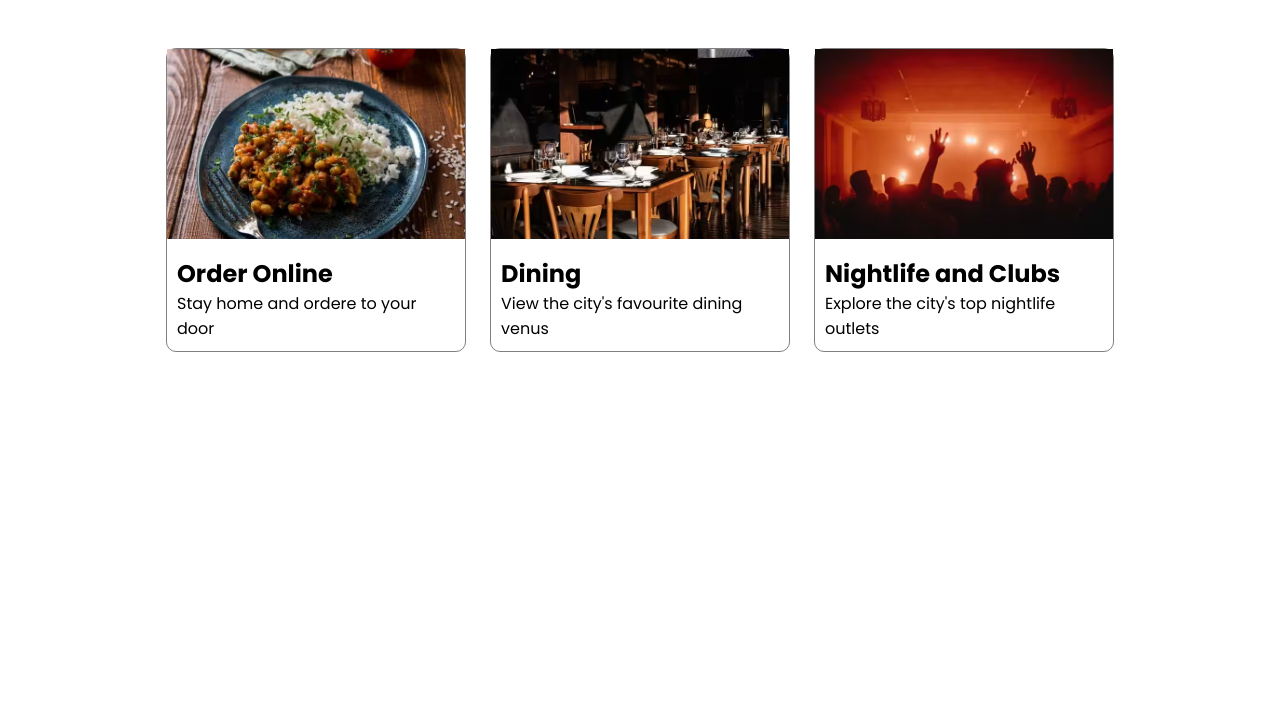
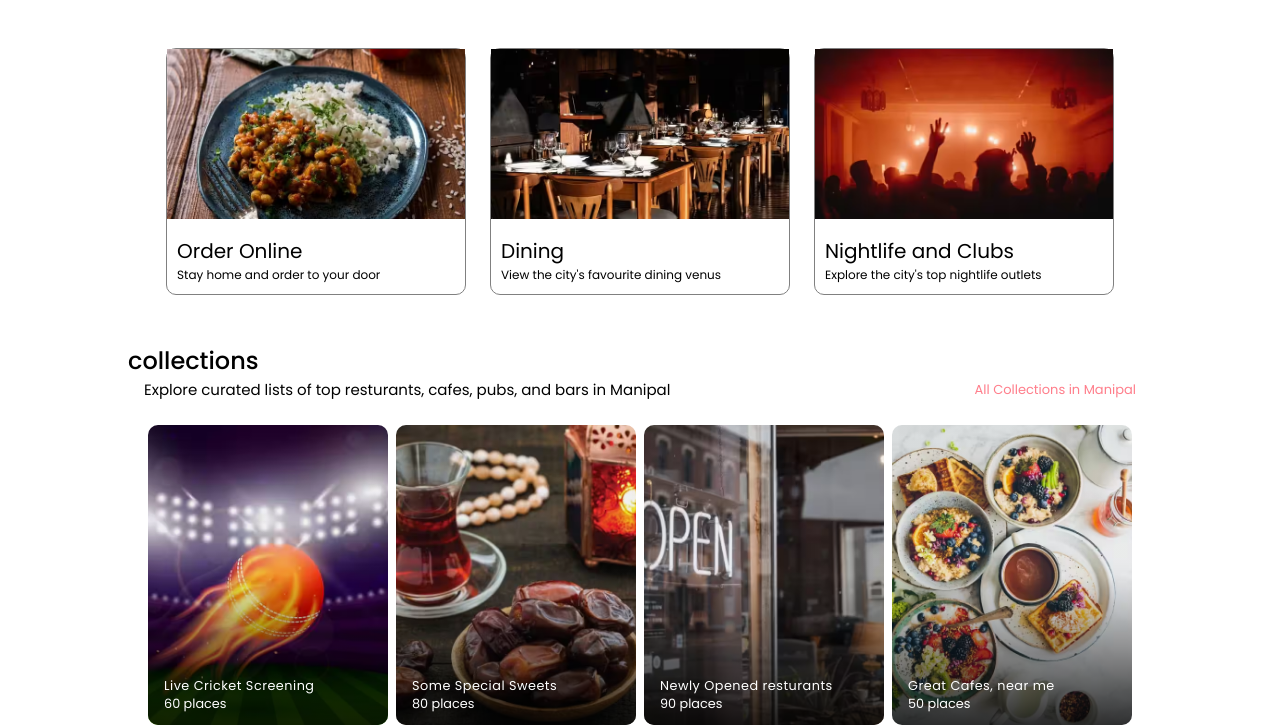
Before and after one commit to Nitheesh-Parkala/Zomato-Landing-Page-Clone, a plain HTML site: page index.html in a window 1280 px wide. Shown: the part 480-1205 px from the top of the page. Before the commit the page ends 880 px from the top, so only its background shows below. Drawn offline with Linux system fonts and the light colour scheme.

Commit message:
setup container collections

```diff
--- a/index.html
+++ b/index.html
@@ -62,7 +62,7 @@
         <img src="./images/item1.png" alt="Item1"/>
         <div class="we__offer_content">
         <h2>Order Online</h2>
-        <p>Stay home and ordere to your door</p>
+        <p>Stay home and order to your door</p>
       </div>
       </div>
         <div class="we__offer_card">
@@ -80,5 +80,46 @@
       </div>
     </div>
   </section>
+  <section class="container collections">
+        <h1>collections</h1>
+        <div class="sub__heading_container">
+      <span>
+        Explore curated lists of top resturants, cafes, pubs, and bars in Manipal
+      </span>
+      <span>
+        All Collections in Manipal
+      </span>
+      </div>
+      <div class="collections_card_container">
+        <div class="card card1">
+         <div class="overlay"></div>
+          <div class="content">
+           <h4>Live Cricket Screening</h4>
+           <span> 60 places</span>
+         </div>
+        </div>
+        <div class="card card2">
+         <div class="overlay"></div>
+          <div class="content">
+             <h4>Some Special Sweets</h4>
+          <span> 80 places</span>
+         </div>
+        </div>
+          <div class="card card3">
+        <div class="overlay"></div>
+        <div class="content">
+          <h4>Newly Opened resturants</h4>
+          <span> 90 places</span>
+        </div>
+      </div>
+        <div class="card card4">
+        <div class="overlay"></div>
+        <div class="content">
+          <h4>Great Cafes, near me</h4>
+          <span> 50 places</span>
+        </div>
+      </div>
+      </div>
+  </section>
   </body>
 </html>
--- a/styles.css
+++ b/styles.css
@@ -151,10 +151,105 @@
 
 .we__offer_card img {
     width: 100%;
-    height: 190px;
+    height: 170px;
     object-fit: cover;
     object-position: center;
 }
 .we__offer_content{
     padding: 10px;
+    font-size: 15px;
+    font-weight: 400;
 }
+
+.we__offer_content h2{
+    font-size: 20px;
+    font-weight: 400;
+}
+.we__offer_content p {
+    font-size: 12px;
+}
+
+.collections h1{
+    font-weight: 500;
+    margin-left: 10%;
+}
+
+.collections .sub__heading_container{
+  font-size: 15px;
+  display: flex;
+  flex-wrap: wrap;
+  align-items: center;
+  justify-content: space-around;
+   gap: 1rem;
+}
+.sub__heading_container span:nth-child(2) {
+    color: #ff7e8b;
+    font-size: 13px;
+    cursor: pointer;
+}
+
+.collections_card_container {
+    display: flex;
+    align-items: center;
+    justify-content: center;
+    flex-wrap: wrap;
+    gap: 0.5rem;
+    margin-top: 1.5rem;
+}
+
+.collections_card_container .card{
+    height: 300px;
+    min-width: 240px;
+    background-size: cover;
+    background-position: center;
+    border-radius: 10px;
+    position: relative;
+}
+
+.card1 {
+    background-image: url('./images/collection1.jpg');
+}
+
+.card2 {
+    background-image: url('./images/collection2.jpg');
+}
+
+.card3 {
+    background-image: url('./images/collection3.jpg');
+}
+
+/* Shift + Alt + f */
+
+.card4 {
+    background-image: url('./images/collection4.jpg');
+}
+.overlay{
+    width: 100%;
+    height: 100%;
+    position: absolute;
+    top: 0;
+    left: 0;
+    border-radius: 10px;
+    background: linear-gradient(
+        0deg,
+        rgba(0, 0 ,0, 0.8) 0%,
+        rgba(0, 0 ,0, 0.05) 50%,
+        rgba(0, 0 ,0, 0.05) 85%
+        /* rgba(0, 0, 0, 0)100% */
+
+    );
+    z-index: 5;
+}
+.collections_card_container .card .content{
+    position: absolute;
+    bottom: 0;
+    left: 0;
+    color: white;
+    padding: 12px 16px;
+    font-size: 0.8rem;
+    z-index: 10;
+}
+.content h4{
+    font-weight: 400;
+    letter-spacing: 0.5px;
+}
```
